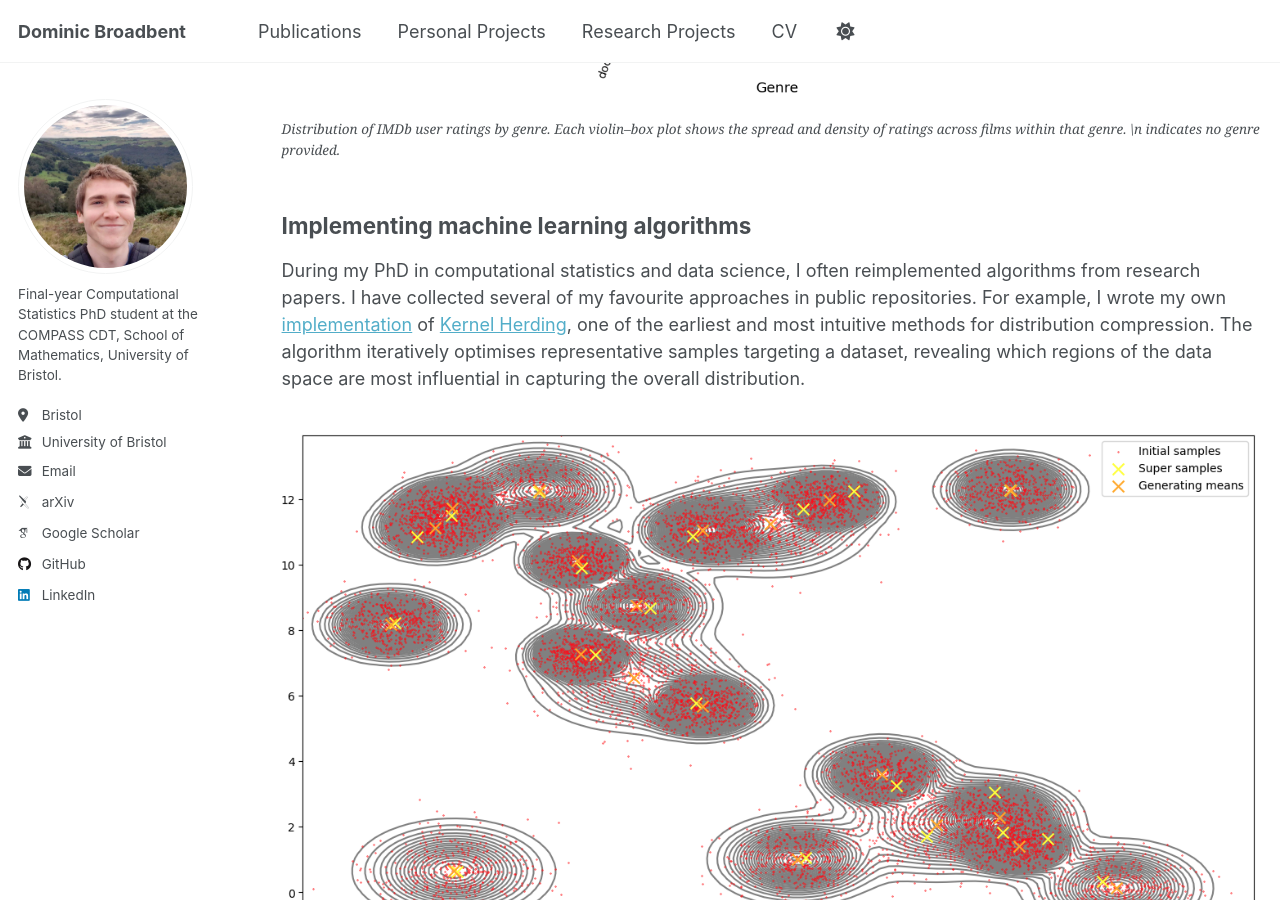
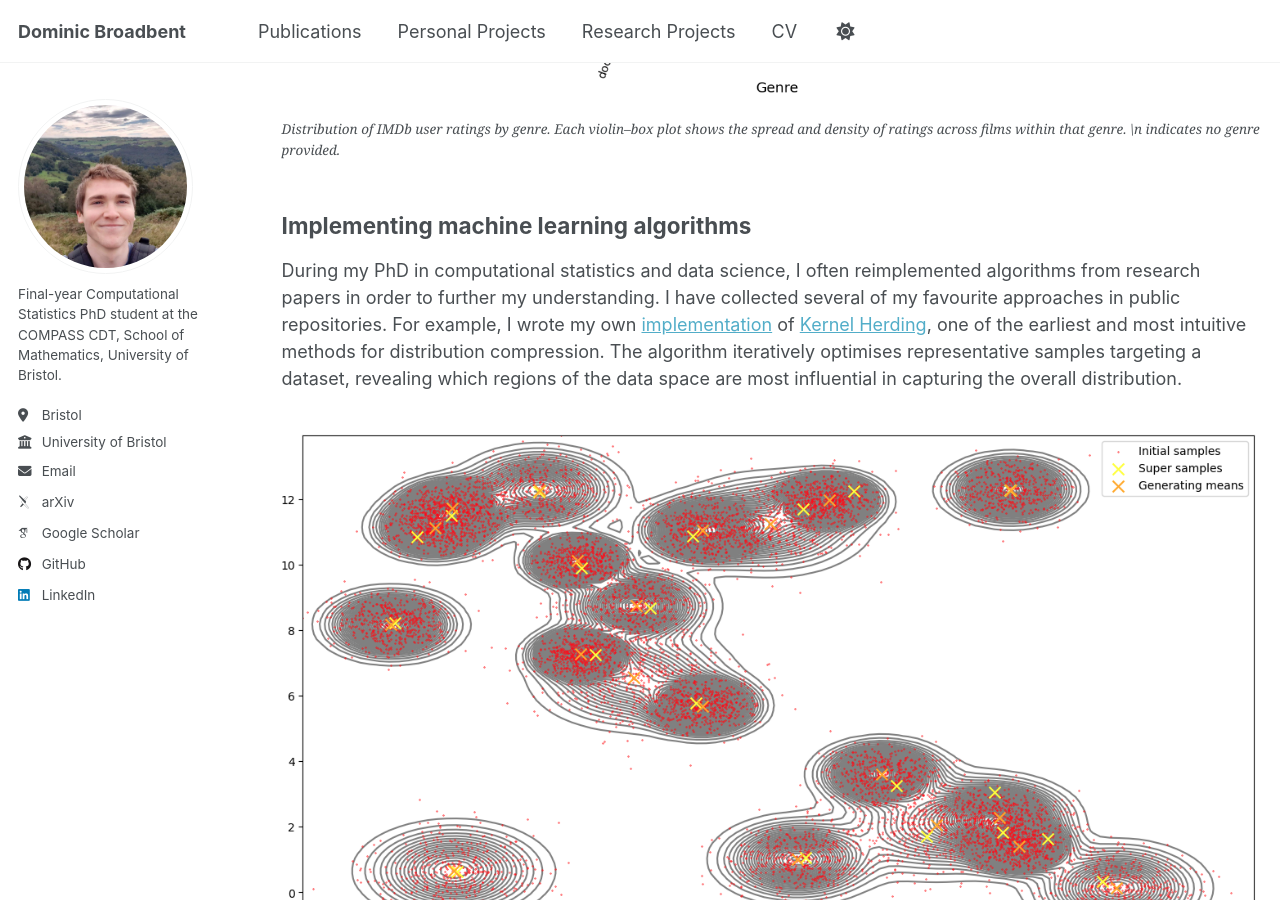
Before and after one commit to dominicjbroadbent/dominicjbroadbent.github.io, a Jekyll site: the page built from _pages/personal_projects.md, in a window 1280 px wide and 900 px high, scrolled down 1402 px. Built offline with Jekyll 4.4.1, drawn with Linux system fonts in a browser that asks for light colours; some web fonts are replaced; a script that is not in the unit is left out.

Commit message:
Update personal_projects.md

```diff
--- a/_pages/personal_projects.md
+++ b/_pages/personal_projects.md
@@ -40,7 +40,7 @@ In this project I explored whether it is possible to predict a film’s IMDb vie
 
 
 ## Implementing machine learning algorithms
-During my PhD in computational statistics and data science, I often reimplemented algorithms from research papers. I have collected several of my favourite approaches in public repositories. For example, I wrote my own [implementation](https://github.com/dominicjbroadbent/kherd) of [Kernel Herding](https://arxiv.org/abs/1203.3472), one of the earliest and most intuitive methods for distribution compression. The algorithm iteratively optimises representative samples targeting a dataset, revealing which regions of the data space are most influential in capturing the overall distribution.
+During my PhD in computational statistics and data science, I often reimplemented algorithms from research papers in order to further my understanding. I have collected several of my favourite approaches in public repositories. For example, I wrote my own [implementation](https://github.com/dominicjbroadbent/kherd) of [Kernel Herding](https://arxiv.org/abs/1203.3472), one of the earliest and most intuitive methods for distribution compression. The algorithm iteratively optimises representative samples targeting a dataset, revealing which regions of the data space are most influential in capturing the overall distribution.
 
 <figure>
   <img src="/images/kherd.png"
```
